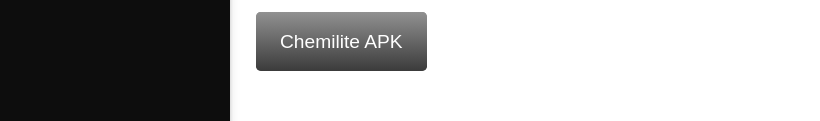
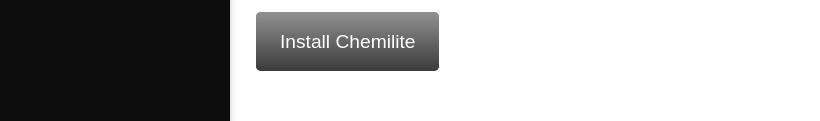
Before and after one commit to apyan/apyan.github.io, a plain HTML site: page mobile-chemaide.html in a window 1280 px wide. Shown: the part 544-665 px from the top of the page, without its empty margins (0-820 px from the left). Drawn offline with Linux system fonts and the light colour scheme.

Commit message:
Quick Fix
Quick Changes

```diff
--- a/mobile-chemaide.html
+++ b/mobile-chemaide.html
@@ -54,7 +54,7 @@
 		<img src="gallery/android-logo.png" alt="Android Logo" class="android-logo"><br>
 		<p>Android APK:<br>Note: Chemilite is still under development.<br>Android App is not fully complete yet.</p><br>
 		<div class="blocked-row">
-			<a class="btn" type="button" href="https://github.com/apyan/Chemilite-Android-APK/raw/master/app-debug.apk">Chemilite APK</a>
+			<a class="btn" type="button" href="https://github.com/apyan/Chemilite-Android-APK/raw/master/app-debug.apk">Install Chemilite</a>
 		</div><br>
 	</div>
 
```
